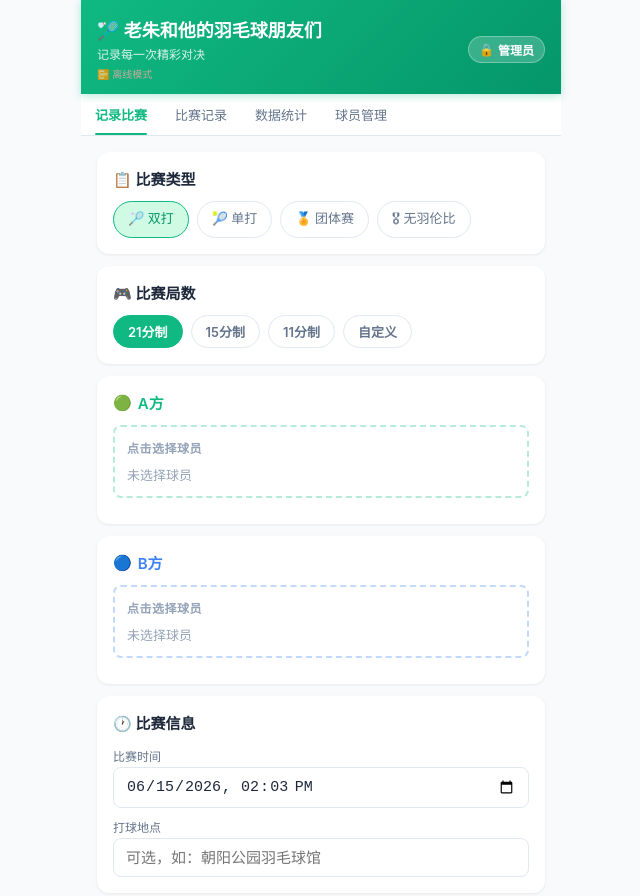
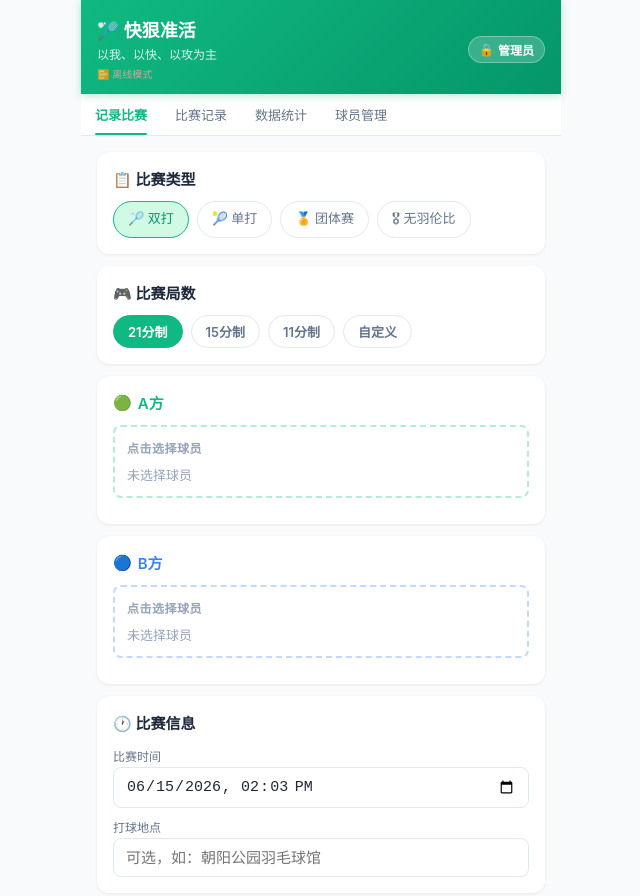
Before and after one commit to dvollah/xqn-ymq, a plain HTML site: page index.html in a window 1280 px wide. Shown: the top 896 px of the page, without its empty margins (319-959 px from the left). Drawn offline with Linux system fonts and the light colour scheme; no server answers.

Commit message:
feat: 将标题改为「快狠准活」+ 副标题「以我、以快、以攻为主」

```diff
--- a/index.html
+++ b/index.html
@@ -3,7 +3,7 @@
 <head>
 <meta charset="UTF-8">
 <meta name="viewport" content="width=device-width, initial-scale=1.0, user-scalable=no">
-<title>🏸 老朱和他的羽毛球朋友们</title>
+<title>🏸 快狠准活</title>
 <!-- 数据通过 CloudBase 云函数 API 同步 -->
 <style>
 :root {
@@ -637,8 +637,8 @@ select.form-input {
 <div class="top-bar">
   <div class="top-bar-row">
     <div>
-      <h1>🏸 老朱和他的羽毛球朋友们</h1>
-      <div class="subtitle">记录每一次精彩对决</div>
+      <h1>🏸 快狠准活</h1>
+      <div class="subtitle">以我、以快、以攻为主</div>
       <div class="sync-badge" id="syncBadge">☁️ 云端同步</div>
     </div>
     <div class="admin-badge" id="adminBadge" onclick="toggleAdmin()">
```
